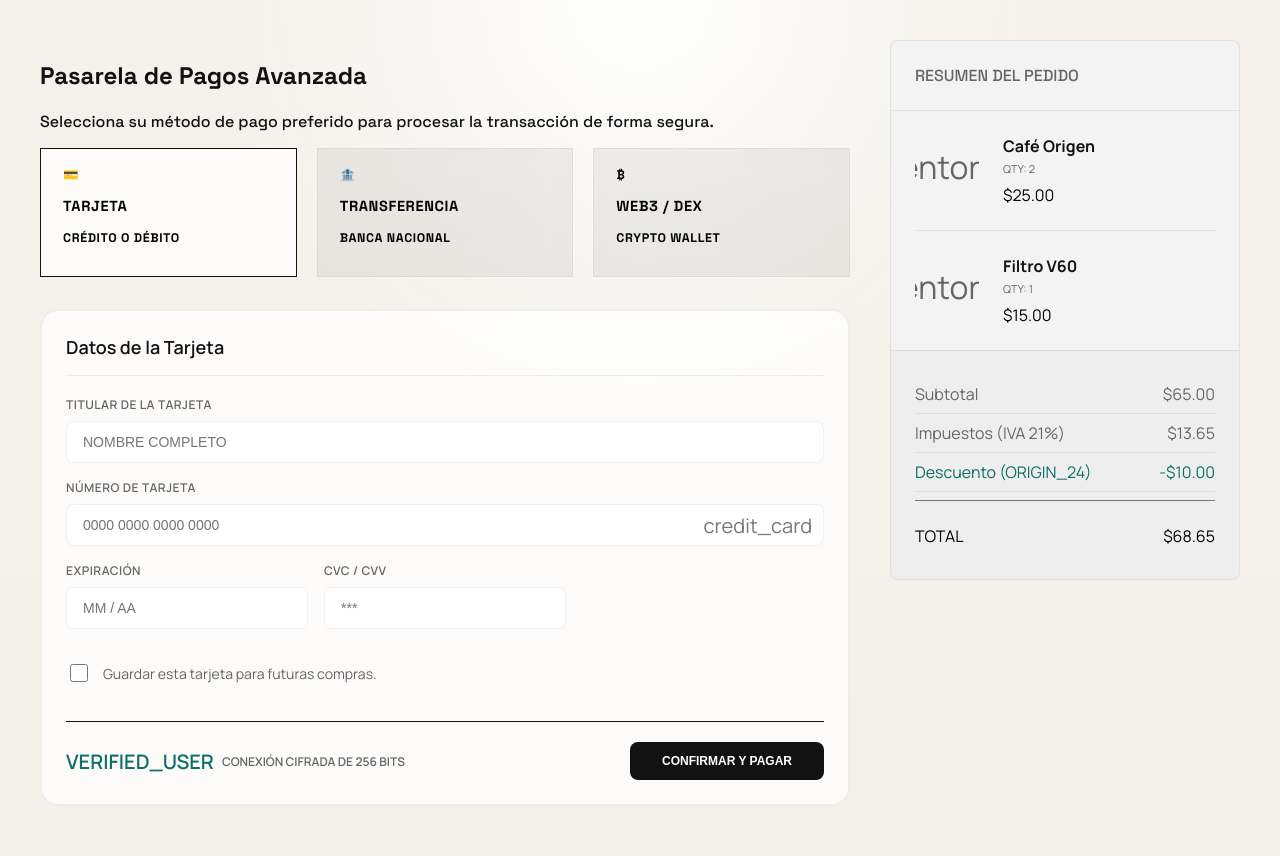
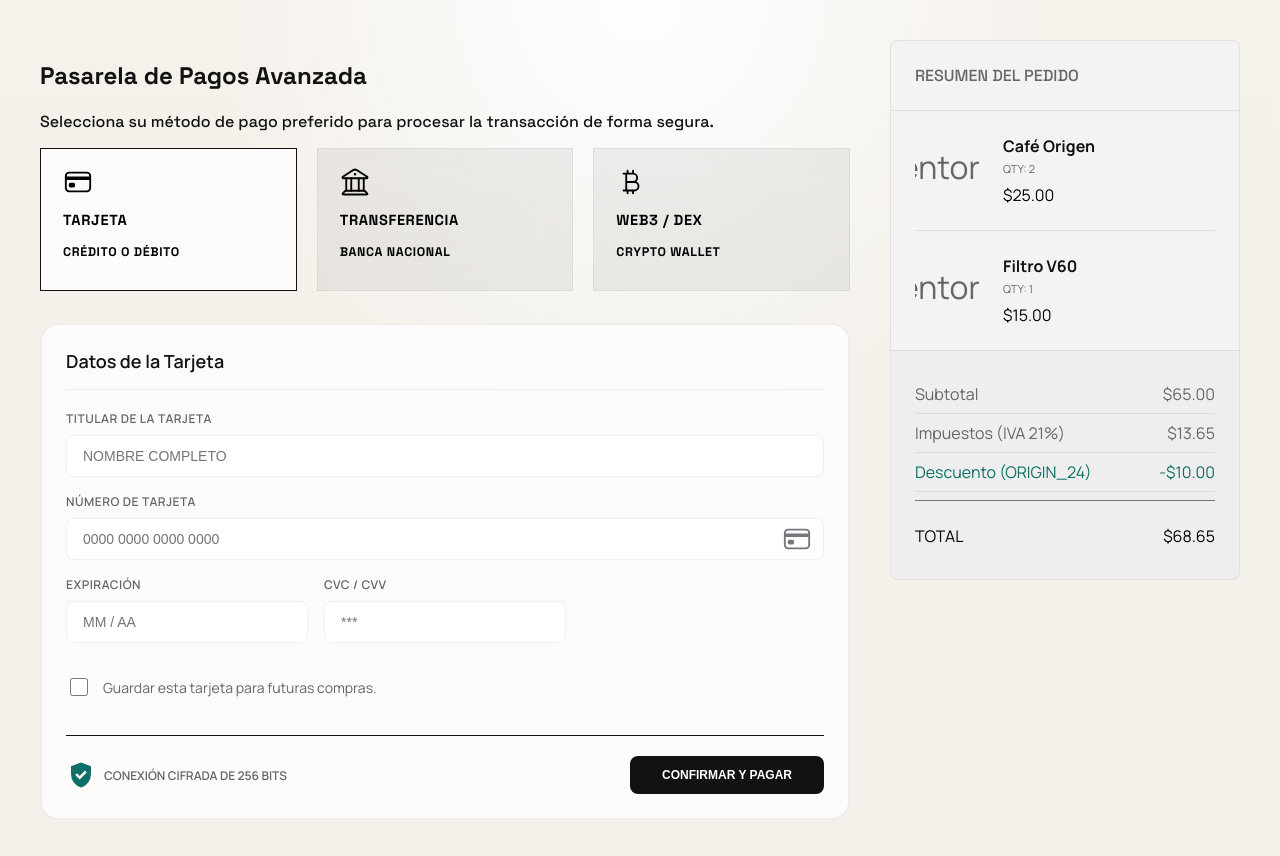
Before and after one commit to codernarvaez/DAppHACommerce, an Astro site in the folder frontend/: page /checkout in a window 1280 px wide. Built offline with nearby package versions, Linux system fonts and the light colour scheme; Astro itself is replaced by a stand-in of ours; some icons are missing.

Commit message:
feat: integrar astro-icon para la gestión de íconos del proyecto

```diff
--- a/frontend/astro.config.mjs
+++ b/frontend/astro.config.mjs
@@ -1,6 +1,7 @@
 // @ts-check
 import node from '@astrojs/node';
 import { defineConfig } from 'astro/config';
+import icon from "astro-icon";
 
 const apiProxyTarget = process.env.API_BASE_URL ?? 'http://127.0.0.1:8000';
 
@@ -17,4 +18,5 @@ export default defineConfig({
 			},
 		},
 	},
+	integrations: [icon()],
 });
--- a/frontend/package.json
+++ b/frontend/package.json
@@ -14,6 +14,7 @@
   },
   "dependencies": {
     "@astrojs/node": "^10.1.4",
-    "astro": "^6.4.5"
+    "astro": "^6.4.5",
+    "astro-icon": "^1.1.5"
   }
 }
--- a/frontend/src/components/checkout/PaymentMethods.astro
+++ b/frontend/src/components/checkout/PaymentMethods.astro
@@ -1,5 +1,5 @@
 ---
-
+import { Icon } from 'astro-icon/components';
 interface PaymentMethod {
     id: string;
     name: string;
@@ -26,7 +26,9 @@ interface Props {
     <div class="payment-grid">
         <!-- Method: Card -->
         <button class="payment-card" id="btn-card" data-method="card">
-            <div class="payment-icon">💳</div>
+            <div class="payment-icon">
+                <Icon name="card-outline" class="icon"/>
+            </div>
             <div class="payment-info">
                 <h3>TARJETA</h3>
                 <p class="payment-description">Crédito o Débito</p>
@@ -35,7 +37,9 @@ interface Props {
 
         <!-- Method: Bank Transfer -->
         <button class="payment-card" id="btn-bank" data-method="bank">
-            <div class="payment-icon">🏦</div>
+            <div class="payment-icon">
+                <Icon name="bank" class="icon"/>
+            </div>
             <div class="payment-info">
                 <h3>TRANSFERENCIA</h3>
                 <p class="payment-description">Banca Nacional</p>
@@ -44,7 +48,9 @@ interface Props {
 
         <!-- Method: Web3 -->
         <button class="payment-card" id="btn-web3" data-method="web3">
-            <div class="payment-icon">₿</div>
+            <div class="payment-icon">
+                <Icon name="bitcoin" class="icon"/>
+            </div>
             <div class="payment-info">
                 <h3>WEB3 / DEX</h3>
                 <p class="payment-description">Crypto Wallet</p>
@@ -84,7 +90,9 @@ interface Props {
                         class="form-input"
                         maxlength="19"
                     />
-                    <span class="input-icon">credit_card</span>
+                    <span class="input-icon">
+                        <Icon name="card-outline" class="icon"/>
+                    </span>
                 </div>
             </div>
 
@@ -160,7 +168,9 @@ interface Props {
                 Soportamos MetaMask, WalletConnect y Phantom. Transacción nativa en USDC, USDT o ETH.
             </p>
             <button class="web3-button">
-                <span class="web3-button-icon">account_balance_wallet</span>
+                <span class="web3-button-icon">
+                    <Icon name="wallet" class="icon"/>
+                </span>
                 CONNECT WALLET
             </button>
         </div>
@@ -169,7 +179,9 @@ interface Props {
 	<!-- Payment Confirmation -->
 	<div class="payment-footer">
 		<div class="payment-security">
-			<span class="security-icon">verified_user</span>
+			<span class="security-icon">
+                <Icon name="verified-user" class="icon"/>
+            </span>
 			<span class="security-text">CONEXIÓN CIFRADA DE 256 BITS</span>
 		</div>
 		<button class="payment-confirm-btn">
@@ -265,6 +277,12 @@ interface Props {
 		border-color: var(--color-on-surface);
 		background:  rgba(255, 255, 255, 0.72);
 	}
+
+    .icon {
+        display: flex;
+        width: 30px;
+        height: 30px;
+    }
 
     /* Form Inputs */
     .form-grid {
```
Also changed, not shown: frontend/src/icons/bank.svg (added), frontend/src/icons/bitcoin.svg (added), frontend/src/icons/card-outline.svg (added), frontend/src/icons/verified-user.svg (added), frontend/src/icons/wallet.svg (added), 1 other file.
